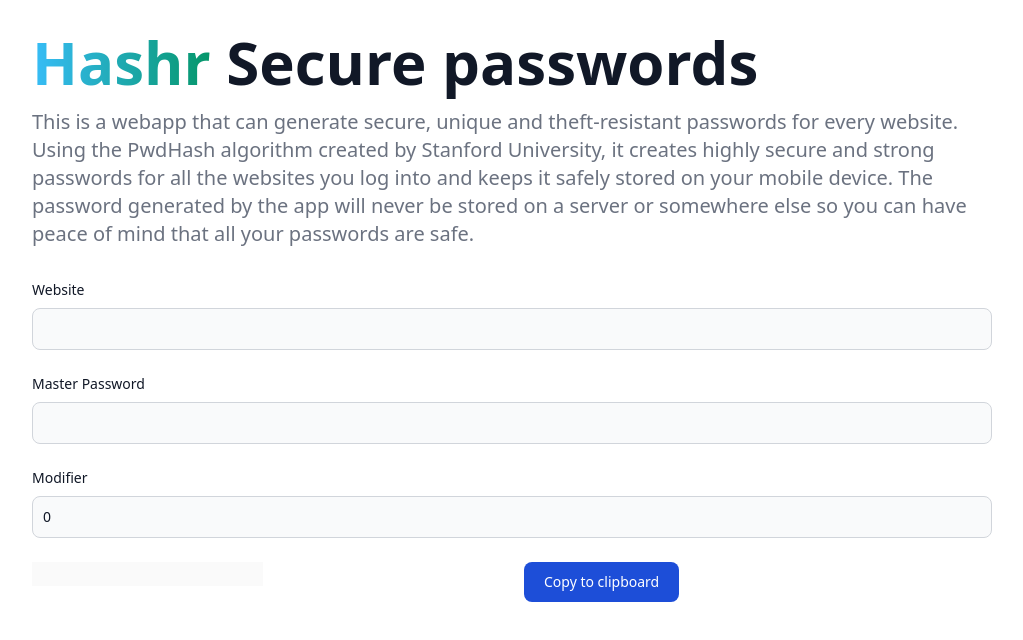
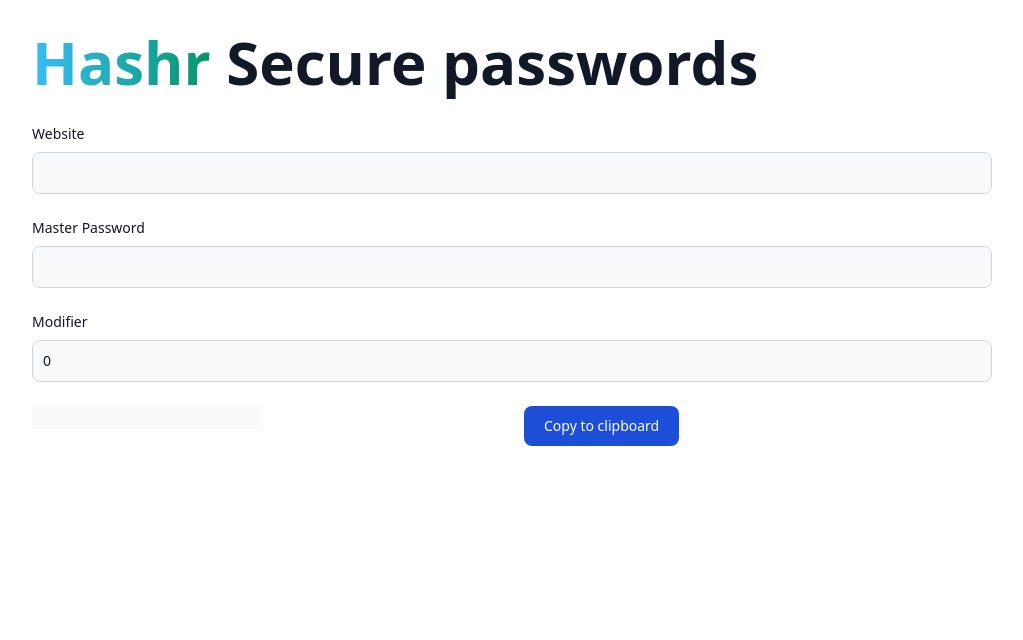
Before and after one commit to d-rr/hashr-web, a React (Create React App) app: page / in a window 1280 px wide. Shown: the top 640 px of the page, without its empty margins (128-1151 px from the left). Built offline with nearby package versions, Linux system fonts and the light colour scheme.

Commit message:
remove description text

```diff
--- a/src/components/Hero.js
+++ b/src/components/Hero.js
@@ -3,7 +3,6 @@
     return (
         <div>
             <h1 className="mb-4 text-3xl font-extrabold text-gray-900 dark:text-white md:text-5xl lg:text-6xl"><span className="text-transparent bg-clip-text bg-gradient-to-r to-emerald-600 from-sky-400">Hashr</span> Secure passwords</h1>
-            <p className="text-lg font-normal text-gray-500 lg:text-xl dark:text-gray-400">This is a webapp that can generate secure, unique and theft-resistant passwords for every website. Using the PwdHash algorithm created by Stanford University, it creates highly secure and strong passwords for all the websites you log into and keeps it safely stored on your mobile device. The password generated by the app will never be stored on a server or somewhere else so you can have peace of mind that all your passwords are safe.</p>
         </div>
     );
 }
```
